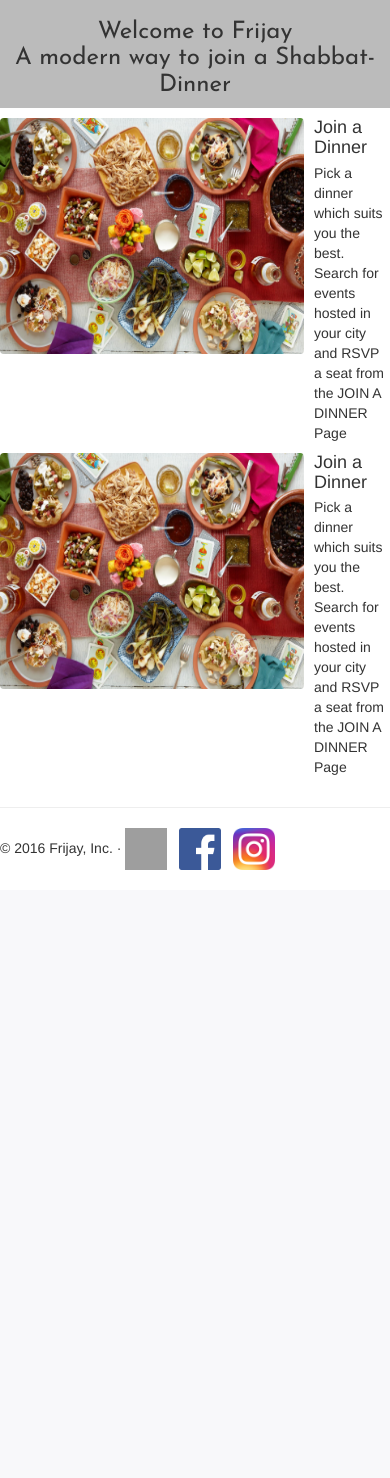
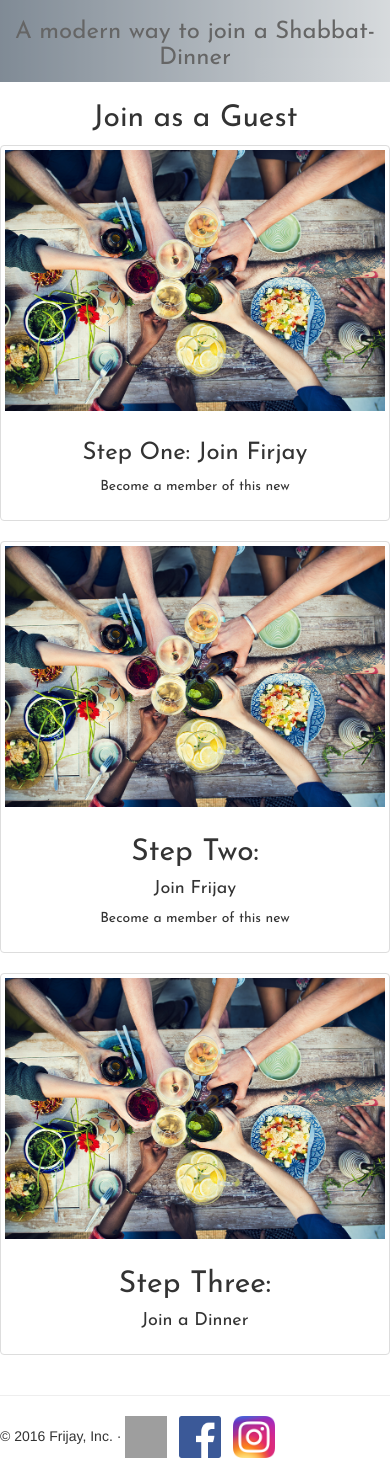
Before and after one commit to afranco07/shabbatTable, a Django app: page /howitworks/ in a window 390 px wide. Shown: the part 451-1929 px from the top of the page. Before the commit the page ends 1321 px from the top, so only its background shows below. Run offline with Django 3.2, Linux system fonts and the light colour scheme; parts of the project's set-up code (start-up, migrations or seed data) failed here and were passed over; some libraries are stand-ins or nearby versions; grey boxes are pictures that could not be loaded.

Commit message:
Design changes, using thumnails with no border to show steps

```diff
--- a/static/css/frijay.css
+++ b/static/css/frijay.css
@@ -154,7 +154,9 @@ input[type=text]:focus {
 }
 .jumbotron.howitworks{
     height:450px;
-    background-image: url(../images/image6.jpg);
+    background-image: url(../images/user1.jpg);
+    background-size: cover;
+    background-position:center center;
     margin: 0px;
 }
 
@@ -173,8 +175,12 @@ input[type=text]:focus {
     text-align: center;
 }
 .container.guest{
+    opacity: 0.6;
+    color: black;
     margin-bottom:10px;
     text-align: center;
-    background-color: #bbbbbb;
+    background: #bdc3c7; /* fallback for old browsers */
+    background: -webkit-linear-gradient(to left, #bdc3c7 , #2c3e50); /* Chrome 10-25, Safari 5.1-6 */
+    background: linear-gradient(to left, #bdc3c7 , #2c3e50); /* W3C, IE 10+/ Edge, Firefox 16+, Chrome 26+, Opera 12+, Safari 7+ */
     width: 100%;
 }
--- a/templates/frijay/howItWorks.html
+++ b/templates/frijay/howItWorks.html
@@ -10,35 +10,39 @@
     </div>
 <div class="container guest">
     <div class="row">
-        <h3 style="font-family: 'Josefin Sans'">Welcome to Frijay<br>A modern way to join a Shabbat-Dinner</h3>
+        <h3 style="font-family: 'Josefin Sans'">A modern way to join a Shabbat-Dinner<br></h3>
     </div>
 </div>
 <div class="container">
+    <h4 style="text-align: center;font-family: 'Josefin Sans';font-size: 30px">Join as a Guest</h4>
+</div>
+
 <div class="row">
-        <div class="media">
-            <div class="media-left">
-                <a href="#">
-                    <img class="media-object image1" src="{% static 'images/image2.jpg' %}" alt="Step 1"></a>
-            </div>
-            <div class="media-body media-middle">
-                <h4 class="media-heading">Join a Dinner</h4>
-                    <p>Pick a dinner which suits you the <br> best. Search for events hosted in <br>
-                        your city and RSVP a seat from <br>the JOIN A DINNER Page <br>
-                    </p>
+  <div class="col-sm-6 col-md-4">
+    <div class="thumbnail" style="font-family: 'Josefin Sans'">
+       <img src="{% static "images/image7.jpg" %}" alt="My image" />
+      <div class="caption">
+        <h3><span class="howitworks steps">Step One:</span> Join Firjay</h3>
+        <p>Become a member of this new </p>
       </div>
     </div>
   </div>
-    <div class="row">
-        <div class="media">
-            <div class="media-left">
-                <a href="#">
-                    <img class="media-object image1" src="{% static 'images/image2.jpg' %}" alt="Step 2"></a>
+
+    <div class="col-sm-6 col-md-4">
+    <div class="thumbnail" style="font-family: 'Josefin Sans';">
+       <img src="{% static "images/image7.jpg" %}" alt="My image" />
+      <div class="caption">
+        <h2>Step Two:</h2><h4> Join Frijay</h4>
+        <p>Become a member of this new </p>
       </div>
-            <div class="media-body media-middle">
-                <h4 class="media-heading">Join a Dinner</h4>
-                    <p>Pick a dinner which suits you the <br> best. Search for events hosted in <br>
-                        your city and RSVP a seat from <br>the JOIN A DINNER Page <br>
-                    </p>
+    </div>
+  </div>
+    <div class="col-sm-6 col-md-4">
+    <div class="thumbnail" style="font-family: 'Josefin Sans'">
+       <img src="{% static "images/image7.jpg" %}" alt="My image" />
+      <div class="caption">
+        <h2>Step Three:</h2><h4> Join a Dinner</h4>
+        <p></p>
       </div>
     </div>
   </div>
@@ -46,4 +50,5 @@
 
 
 
+
 {% endblock %}
```
Also changed, not shown: 1 other file. Lines whose indentation alone changed are shown as unchanged.
